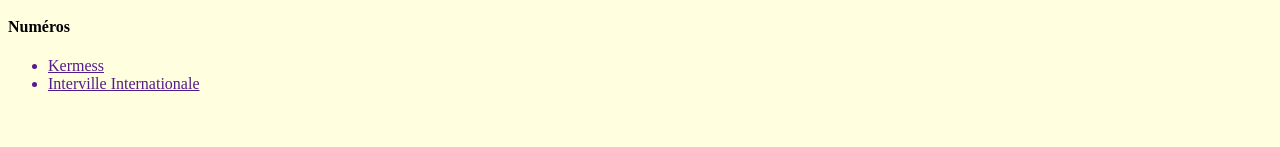
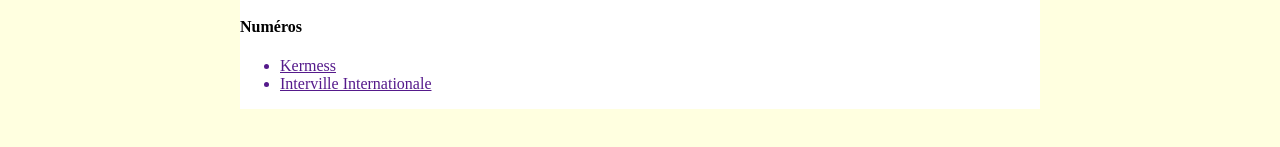
Before and after one commit to lpa-admin/lpa-admin-equestrian-center.github.io, a plain HTML site: page spectacle -- 27 juin.html in a window 1280 px wide. Shown: the part 469-616 px from the top of the page. Drawn offline with Linux system fonts and the light colour scheme.

Commit message:
Update style-spectacle -- 27 juin.css

```diff
--- a/style-spectacle -- 27 juin.css
+++ b/style-spectacle -- 27 juin.css
@@ -32,3 +32,12 @@ body
 	text-align: center;
 	align-content: center;
 }
+
+#NUMEROS
+{
+	width: 800px;
+	margin:0 auto;
+	background-color: white;
+	text-align: left;
+	align-content: center;
+}
```
